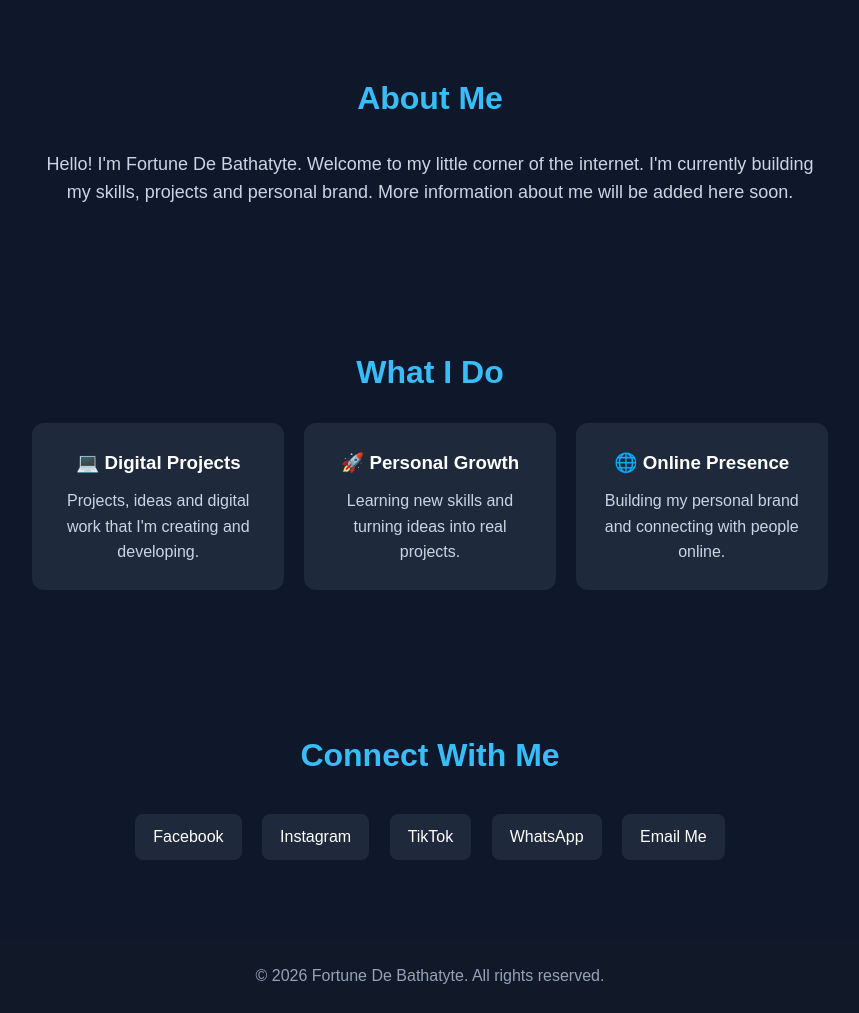
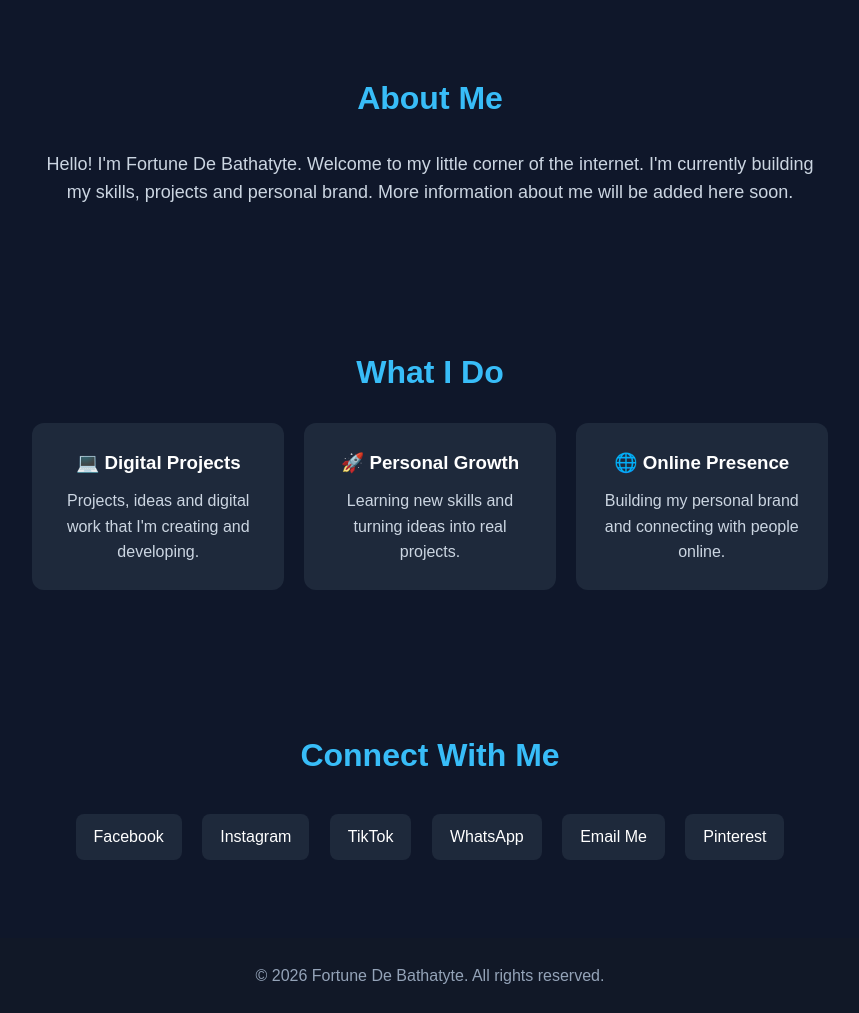
Before and after one commit to fortunedebathatyte/fortunedebathatyte.github.io, a plain HTML site: page index.html in a window 1280 px wide. Shown: the part 755-1768 px from the top of the page, without its empty margins (210-1069 px from the left). Drawn offline with Linux system fonts and the light colour scheme.

Commit message:
Update index.html

```diff
--- a/index.html
+++ b/index.html
@@ -231,6 +231,7 @@
             <a href="https://www.tiktok.com/@fortune_de_bathatyte">TikTok</a>
             <a href="https://wa.me/260963944669">WhatsApp</a>
             <a href="mailto:fortunedebathatyte@gmail.com">Email Me</a>
+            <a href="https://pin.it/5bG3nMTaE">Pinterest</a>
         </div>
     </section>
 
```
